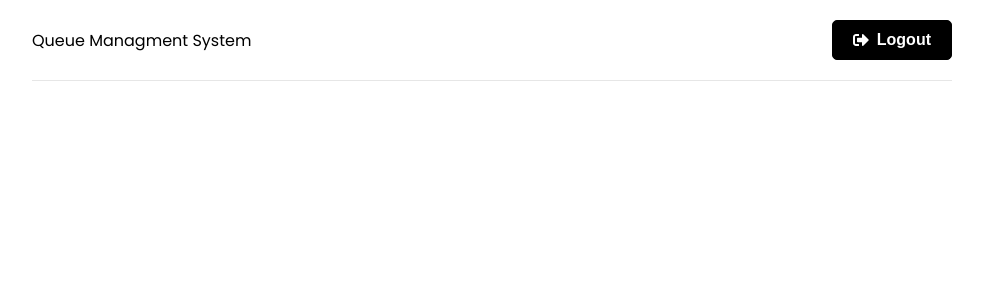
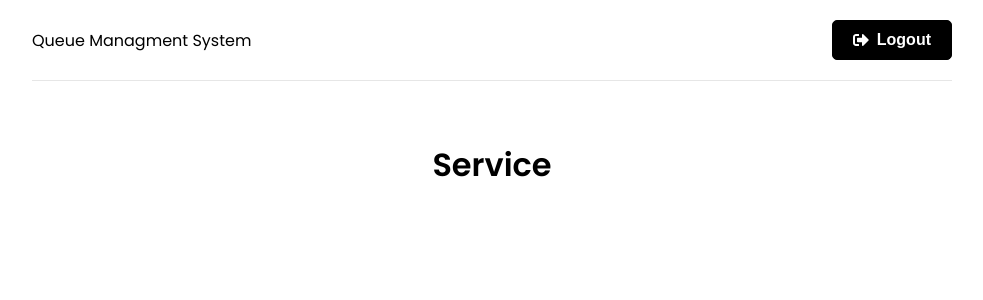
Before and after one commit to manny1918/q-in, a React (Vite) app in the folder frontend/: page /services/1 in a window 1280 px wide. Shown: the top 300 px of the page, without its empty margins (148-1131 px from the left). Built offline with nearby package versions, Linux system fonts and the light colour scheme; sample sign-in values are in the browser's storage.

Commit message:
Service route

```diff
--- a/frontend/src/App.jsx
+++ b/frontend/src/App.jsx
@@ -8,6 +8,7 @@ import Header from './components/Header';
 import NewService from './pages/NewService';
 import PrivateRoute from './components/PrivateRoute';
 import Services from './pages/Services';
+import Service from './pages/Service';
 
 function App() {
   return (
@@ -25,6 +26,9 @@ function App() {
             <Route path='/services' element={<PrivateRoute />}>
               <Route path='/services' element={<Services />} />
             </Route>
+            <Route path='/services/:serviceId' element={<PrivateRoute />}>
+              <Route path='/services/:serviceId' element={<Service />} />
+            </Route>
           </Routes>
         </div>
       </Router>
--- /dev/null
+++ b/frontend/src/pages/Service.jsx
@@ -0,0 +1,5 @@
+export default function Service(){
+    return (
+         <h1>Service</h1>
+    )
+}
--- a/frontend/src/pages/ServiceItem.jsx
+++ b/frontend/src/pages/ServiceItem.jsx
@@ -8,7 +8,7 @@ export default function ServiceItem({service}){
             <div className="status-new">
                 new
             </div>
-            <Link to={`services/${service._id}`} className = 'btn btn-reverse btn-sm'>View</Link>
+            <Link to={`/services/${service._id}`} className = 'btn btn-reverse btn-sm'>View</Link>
         </div>
     )
 }
```
